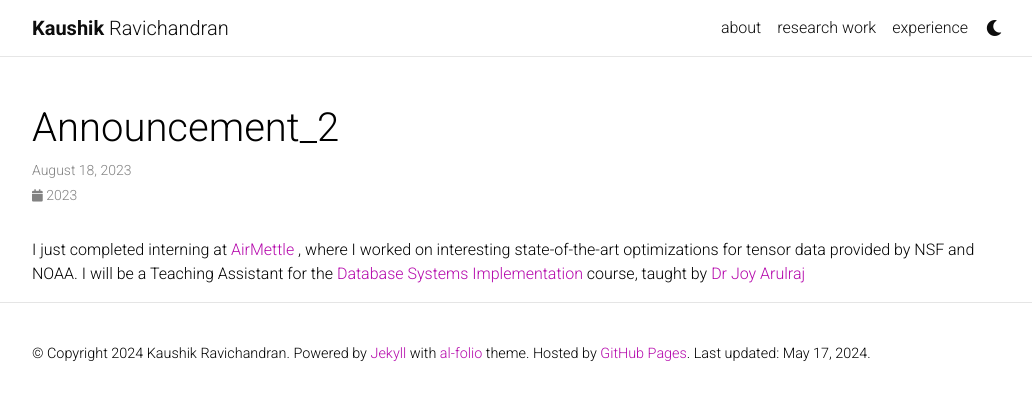
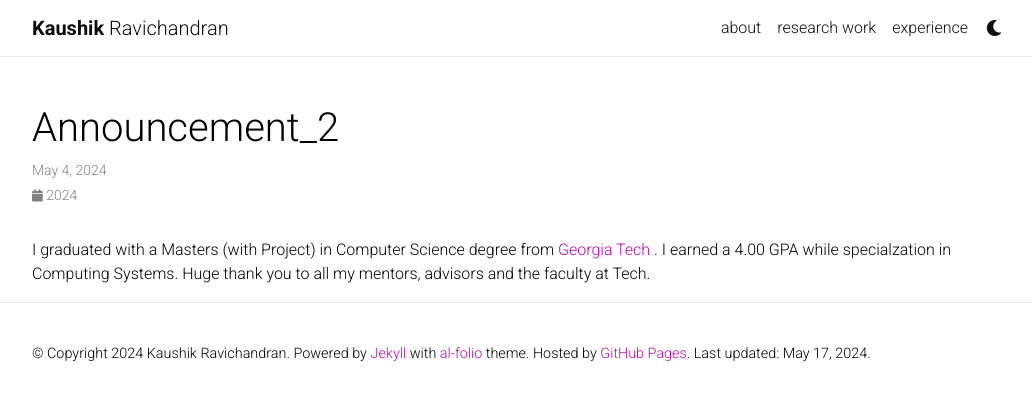
Before and after one commit to kaushikravichandran/kaushikravichandran.github.io, a Jekyll site: the page built from _news/announcement_2.md, in a window 1280 px wide. Shown: the top 400 px of the page, without its empty margins (123-1155 px from the left). Built offline with Jekyll 4.4.1, drawn with Linux system fonts in a browser that asks for light colours; full-size pictures stand in for the smaller copies a plugin makes; comment, search, counter and statistics services are not loaded; a style sheet for code colours, icons or effects is not loaded.

Commit message:
add news

```diff
--- a/_news/announcement_2.md
+++ b/_news/announcement_2.md
@@ -1,7 +1,7 @@
 ---
 layout: post
-date: 2023-08-18
+date: 2024-05-04
 inline: true
 ---
 
-I just completed interning at <a href="https://airmettle.com/"> AirMettle </a>, where I worked on interesting state-of-the-art optimizations for tensor data provided by NSF and NOAA. I will be a Teaching Assistant for the <a href="https://faculty.cc.gatech.edu/~jarulraj/courses/4420-f23/"> Database Systems Implementation </a> course, taught by <a href="https://faculty.cc.gatech.edu/~jarulraj/"> Dr Joy Arulraj </a>
+I graduated with a Masters (with Project) in Computer Science degree from <a href="https://www.gatech.edu/"> Georgia Tech </a>. I earned a 4.00 GPA while specialzation in Computing Systems. Huge thank you to all my mentors, advisors and the faculty at Tech.
```
Also changed, not shown: _news/announcement_1.md (+2 -2 lines).
